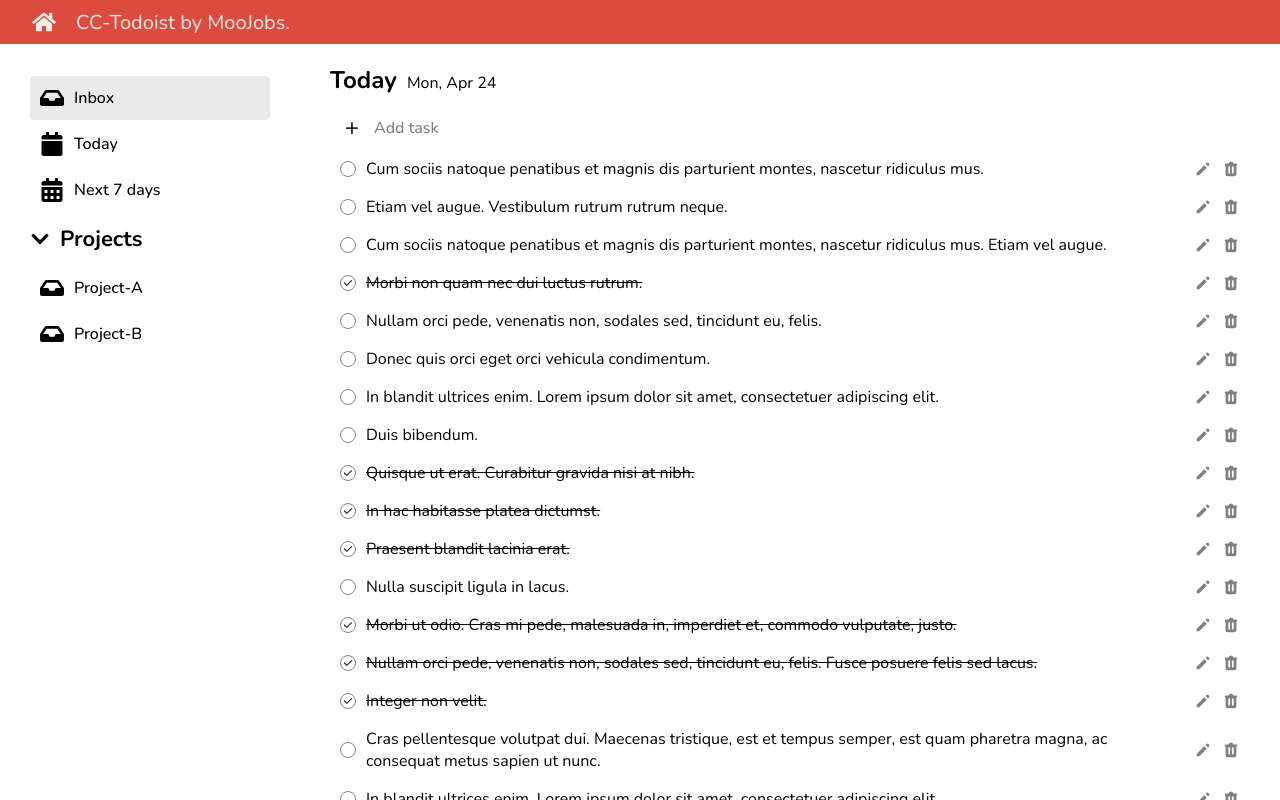
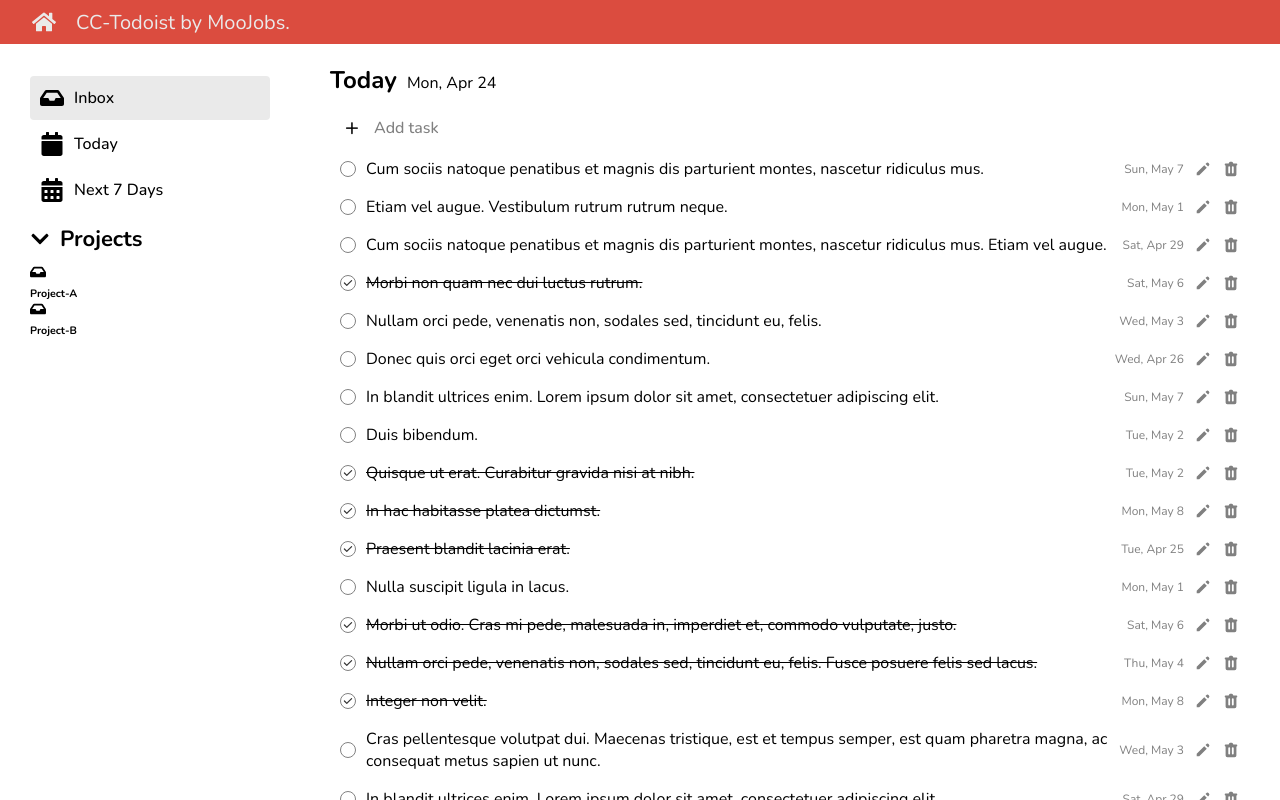
Before and after one commit to Chamnanwit/CC-react-todolist, a React (Create React App) app: page / in a window 1280 px wide. Built offline with nearby package versions, Linux system fonts and the light colour scheme; the HTML template or start-up script is replaced by a standard one.

Commit message:
finished fillter by date-time

```diff
--- a/package.json
+++ b/package.json
@@ -6,6 +6,7 @@
     "@testing-library/jest-dom": "^5.16.5",
     "@testing-library/react": "^13.4.0",
     "@testing-library/user-event": "^13.5.0",
+    "prop-types": "^15.8.1",
     "react": "^18.2.0",
     "react-dom": "^18.2.0",
     "react-icons": "^4.8.0",
--- a/src/App.jsx
+++ b/src/App.jsx
@@ -1,18 +1,51 @@
-
-import './App.scss';
+import './App.scss'; // Global
+import {useState} from 'react'
 import { Header } from './components/Header';
 import { Sidebar } from './components/Sidebar';
 import { TodoContent } from './components/Todo/TodoContent';
+import mockData from './data/todos.json'
 
 function App() {
+    const [todos, setTodos] = useState(mockData);
 
-  return (
-  <div className='container'>
-    <Header />
-    <Sidebar />
-    <TodoContent />
-  </div>
-  )
+
+    // Filter Todo
+
+    const handleFilterLists = (index) => {
+        // idx == 0  : All
+        // idx == 1 : today
+        // idx == 2 : next 7
+        console.log("selected",index)
+
+        // FILTER LOGIC
+        if (index === 0) setTodos(mockData); // mockData === All todo
+        else if (index === 1) {
+            const nowObj = new Date();
+            let nowStr = nowObj.toISOString().slice(0, 10); // "2023-04-26"
+            const filteredTodo = mockData.filter((todoObj) => todoObj.due_date === nowStr);
+            setTodos(filteredTodo);
+        } else if (index === 2) {
+            const nowObj = new Date();
+            let nowStr = nowObj.toISOString().slice(0, 10);
+
+            const nextSevenDayObj = new Date(Date.now() + 6 * 24 * 60 * 60 * 1000);
+            let nextSevenDayStr = nextSevenDayObj.toISOString().slice(0, 10);
+
+            const filteredTodo = mockData.filter(
+                (todoObj) => todoObj.due_date >= nowStr && todoObj.due_date <= nextSevenDayStr
+            );
+            console.log(filteredTodo)
+            setTodos(filteredTodo)
+        }
+    }
+
+    return (
+        <div className='container'>
+            <Header />
+            <Sidebar onSelectTab={handleFilterLists}/>
+            <TodoContent todos={todos} setTodos={setTodos}/>
+        </div>
+    );
 }
 
 export default App;
--- a/src/components/Header.jsx
+++ b/src/components/Header.jsx
@@ -1,4 +1,5 @@
 import { FaHome } from 'react-icons/fa';
+import {getFormattedDate} from '../../src/utils/DateUtils'
 
 export function Header () {
     return (
--- a/src/components/Sidebar.jsx
+++ b/src/components/Sidebar.jsx
@@ -1,34 +1,62 @@
+import { useState } from 'react';
+import { FaInbox, FaCalendar, FaCalendarAlt, FaChevronDown } from 'react-icons/fa';
 
+export function Sidebar({onSelectTab}) {
+    const [activeIndex, setActiveIndex] = useState(0);
 
-import { FaInbox, FaCalendarAlt, FaCalendar, FaChevronDown } from 'react-icons/fa';
+    const handleSelectTab = (index) =>{
+        setActiveIndex(index)
+        onSelectTab(index)
+    }
 
-export function Sidebar () {
+    const genericLists = [
+        { title: 'Inbox', icon: <FaInbox /> },
+        { title: 'Today', icon: <FaCalendar /> },
+        { title: 'Next 7 Days', icon: <FaCalendarAlt /> },
+    ];
     return (
         <aside className='sidebar'>
-
             <section className='sidebar__generic'>
                 <ul className='generic__lists'>
-          <li className='active'>
+                    {genericLists.map((listObj, index) => (
+                        <li
+                            key={listObj.title}
+                            className={activeIndex === index ? 'active' : ''}
+                            onClick={() => handleSelectTab(index)}
+                        >
+                            <span>{listObj.icon} </span>
+                            <h6>{listObj.title}</h6>
+                        </li>
+                    ))}
+                    {/* <li
+                        className={activeIndex === 0 ? 'active' : ''}
+                        onClick={() => setActiveIndex(0)}
+                    >
                         <span>
                             <FaInbox />
                         </span>
                         <h6>Inbox</h6>
                     </li>
-          <li>
+                    <li
+                        className={activeIndex === 1 ? 'active' : ''}
+                        onClick={() => setActiveIndex(1)}
+                    >
                         <span>
                             <FaCalendar />
                         </span>
                         <h6>Today</h6>
                     </li>
-          <li>
+                    <li
+                        className={activeIndex === 2 ? 'active' : ''}
+                        onClick={() => setActiveIndex(2)}
+                    >
                         <span>
                             <FaCalendarAlt />
                         </span>
-            <h6>Next 7 days</h6>
-          </li>
+                        <h6>Next 7 Days</h6>
+                    </li> */}
                 </ul>
             </section>
-
             <section className='sidebar__middle'>
                 <span>
                     <FaChevronDown />
@@ -36,7 +64,7 @@ export function Sidebar () {
                 <h6>Projects</h6>
             </section>
             <section className='sidebar__projects'>
-      <ul className='generic__lists'>
+                <ul className='project__lists'>
                     <li className=''>
                         <span>
                             <FaInbox />
@@ -51,7 +79,6 @@ export function Sidebar () {
                     </li>
                 </ul>
             </section>
-
         </aside>
-    )
+    );
 }
--- a/src/components/Todo/TodoContent.jsx
+++ b/src/components/Todo/TodoContent.jsx
@@ -3,11 +3,11 @@ import { useState } from 'react';
 import { AddTodo } from './AddTodo';
 import { TodoHeader } from './TodoHeader';
 import { TodoLists } from './TodoLists';
-import mockData from '../../data/todos.json';
+// import mockData from '../../data/todos.json';
 
-export function TodoContent() {
+export function TodoContent({todos,setTodos}) {
     // # Logic
-    const [todos, setTodos] = useState(mockData);
+    // const [todos, setTodos] = useState(mockData);
 
     // ADD-TODO
     const handleAddTodo = (newTask) => {
@@ -36,8 +36,10 @@ export function TodoContent() {
         const newTodos = [...todos]
         // let oldTodoObj = newTodos[foundedIndex]
         // oldTodoObj.task = newTask
-        newTodos[foundedIndex] = { ...newTodos[foundedIndex], ...updateObj} // ...{task: "Newtask", status : false}
-        // newTodos[foundedIndex] = Object.assign({},newTodos[foundedIndex],updateObj)
+
+        newTodos[foundedIndex] = { ...newTodos[foundedIndex], ...updateObj } // ...{task: "Newtask", status : false}
+        newTodos[foundedIndex] = Object.assign({},newTodos[foundedIndex],updateObj)
+
         // ...newTodos[foundedIndex] === {id:1, task : "AAA",status:false : due_date: "2023-04-29"}
         //
         // { "id": 4, "task": "In congue. Etiam justo.", "status": false, "due_date": "2023-05-04" },
--- a/src/components/Todo/TodoHeader.jsx
+++ b/src/components/Todo/TodoHeader.jsx
@@ -1,4 +1,5 @@
 import styles from './TodoHeader.module.scss';
+import {getFormattedDate} from '../../utils/DateUtils';
 
 // export function TodoHeader(props) {
 //     const now = new Date();
@@ -15,14 +16,12 @@ import styles from './TodoHeader.module.scss';
 // }
 
 export function TodoHeader({title}) {
-    const now = new Date();
-    const options = { weekday: 'short', month: 'short', day: 'numeric' };
-    // console.log(now.toLocaleDateString('en-US',options))
+
 
     return (
         <div className={styles.header}>
             <h1>{title}</h1>
-            <p>{now.toLocaleDateString('en-US', options)}</p>
+            <p>{getFormattedDate(Date.now())}</p>
         </div>
     );
 }
--- a/src/components/Todo/TodoItem.jsx
+++ b/src/components/Todo/TodoItem.jsx
@@ -2,6 +2,7 @@ import styles from './TodoItem.module.scss';
 import { useState } from 'react';
 import { HiCheck, HiPencil, HiTrash } from 'react-icons/hi';
 import { TodoForm } from './TodoForm';
+import { getFormattedDate } from '../../utils/DateUtils';
 
 //todoSchema :  {id:1, task: asdadsasdas, status : false, due_date : 2002-04-20}
 export function TodoItem({ todo, onEditTodo, onDeleteTodo }) {
@@ -40,6 +41,7 @@ export function TodoItem({ todo, onEditTodo, onDeleteTodo }) {
                         <HiCheck className={checkboxStyle} />
                     </div>
                     <p className={taskStyle}>{todo.task}</p>
+                    <span className={styles.date__text}>{getFormattedDate(todo.due_date)}</span>
 
                     <div className={styles.edit__icon} onClick={handleOpenEditMode}>
                         <HiPencil />
--- a/src/components/Todo/TodoItem.module.scss
+++ b/src/components/Todo/TodoItem.module.scss
@@ -62,3 +62,8 @@ $grey: rgb(234, 234, 234);
 .done {
     text-decoration: line-through;
 }
+
+.date__text {
+    color: gray;
+    font-size: 12px;
+}
--- a/src/index.css
+++ b/src/index.css
@@ -19,3 +19,13 @@ code {
   margin: 0;
   box-sizing: border-box;
 }
+
+
+input[type="text"],
+input[type="date"] {
+  width: 100%;
+  padding: 10px;
+  border-radius: 5px;
+  border: 1px solid #ccc;
+  outline: none;
+}
--- /dev/null
+++ b/src/utils/DateUtils.js
@@ -0,0 +1,9 @@
+// OUTPUT : Wed, Apr 26
+export const getFormattedDate = (dateTime) => {
+    const dayObj = new Date(dateTime);
+    const options = { weekday: 'short', month: 'short', day: 'numeric' };
+
+    let formattedDateStr = dayObj.toLocaleDateString(dayObj, options);
+
+    return formattedDateStr;
+};
```
Also changed, not shown: src/components/Todo/TodoForm.jsx (+9 -0 lines), 2 other files (tests, documents, lock files or other folders). Lines whose indentation alone changed are shown as unchanged.
